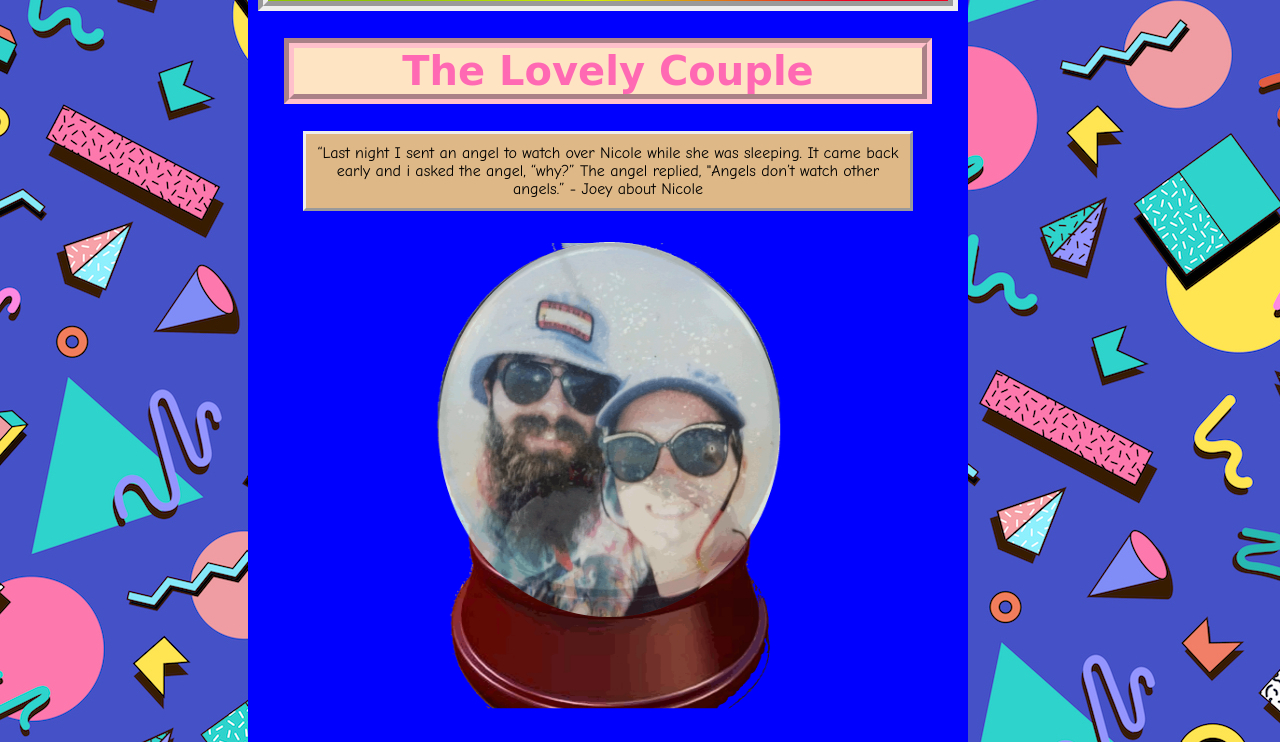
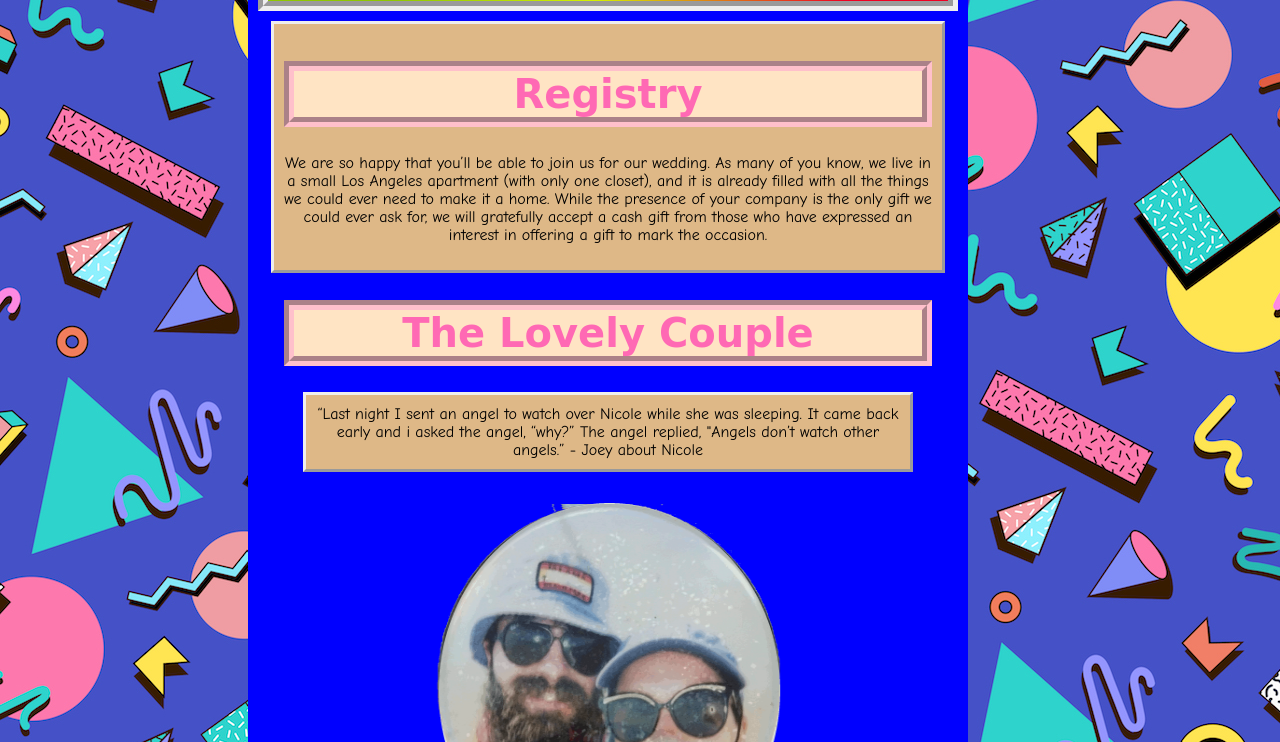
Before and after one commit to JoeyBoolean/wedding-website, a plain HTML site: page index.html in a window 1280 px wide. Shown: the part 3959-4701 px from the top of the page. Drawn offline with Linux system fonts and the light colour scheme; a web font is replaced by a local one.

Commit message:
Added registry info

```diff
--- a/index.html
+++ b/index.html
@@ -107,6 +107,20 @@
     </center>
     </div>
 
+    <center>
+      <div class="registry">
+        <h1 class="couple-text">
+          Registry
+        </h1>
+        <p>
+           We are so happy that you’ll be able to join us for our wedding. As many of you know, we live in a small Los Angeles apartment
+          (with only one closet), and it is already filled with all the things we could ever need to make it a home. While the presence
+          of your company is the only gift we could ever ask for, we will gratefully accept a cash gift from those who have expressed
+          an interest in offering a gift to mark the occasion.
+        </p>
+      </div>
+    </center>
+
 
     <center>
     <div class="couple">
--- a/stylesheet.css
+++ b/stylesheet.css
@@ -29,6 +29,14 @@
   }
 
   .quote {
+    border: 3px outset;
+    padding: 10px;
+    background-color: burlywood;
+    width: 90%;
+    font-family: 'Comic Sans MS', 'Chalkboard SE', 'Comic Neue',"Pangolin", sans-serif;
+  }
+
+  .registry {
     border: 3px outset;
     padding: 10px;
     background-color: burlywood;
```
